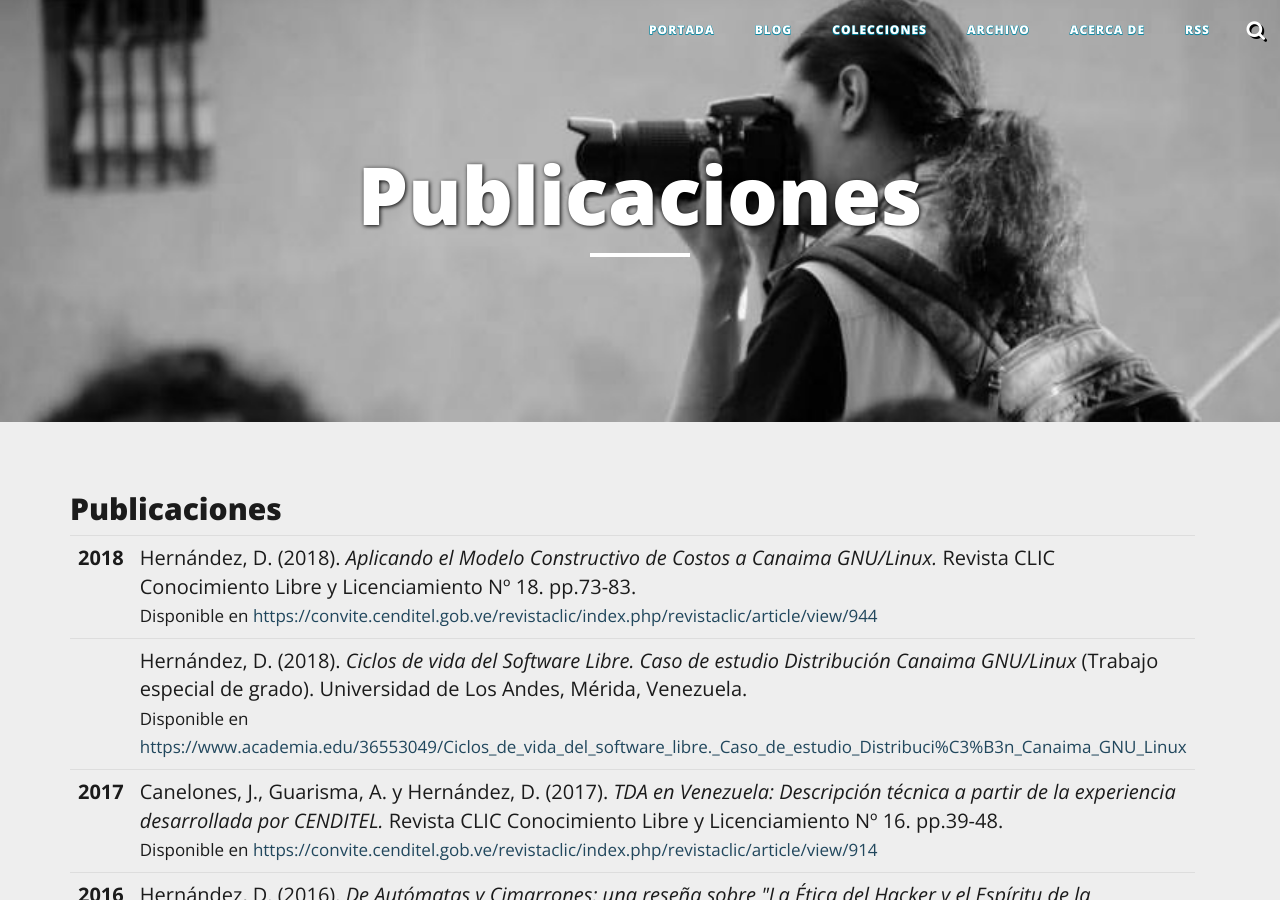
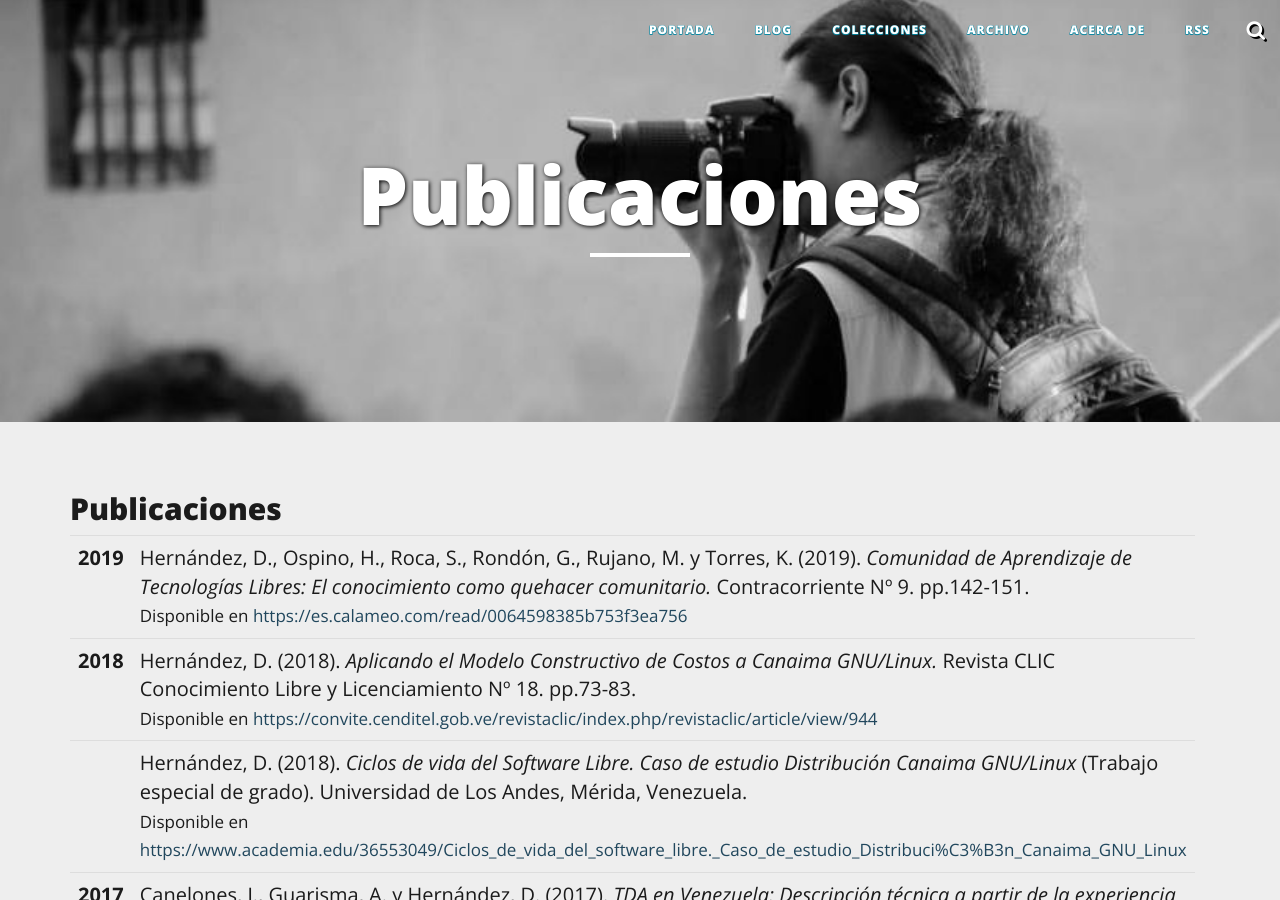
Before and after one commit to davidhdz/davidhdz.github.io, a Jekyll site: the page built from pubs/index.html, in a window 1280 px wide and 900 px high. Built offline with Jekyll 4.4.1, drawn with Linux system fonts in a browser that asks for light colours; nearby versions of some CDN libraries; comment, search, counter and statistics services are not loaded.

Commit message:
Se añade artículo en la revista Contracorriente

```diff
--- a/pubs/index.html
+++ b/pubs/index.html
@@ -8,6 +8,11 @@ header-img: "img/charlas.jpg"
 <h2>Publicaciones</h2>
 <table style="width: 96%;  style=vertical-align: top">
 <tbody>
+<tr>
+  <td style="vertical-align: top;"><strong>2019</strong></td>
+  <td>Hernández, D., Ospino, H., Roca, S., Rondón, G., Rujano, M. y Torres, K. (2019). <em>Comunidad de Aprendizaje de Tecnologías Libres: El conocimiento como quehacer comunitario.</em> Contracorriente Nº 9. pp.142-151.
+  <br><small>Disponible en <a https://es.calameo.com/read/0064598385b753f3ea756" target="_blank">https://es.calameo.com/read/0064598385b753f3ea756</small></td>
+</tr>
 <tr>
   <td style="vertical-align: top;"><strong>2018</strong></td>
   <td>Hernández, D. (2018). <em>Aplicando el Modelo Constructivo de Costos a Canaima GNU/Linux.</em> Revista CLIC Conocimiento Libre y Licenciamiento Nº 18. pp.73-83.
```
